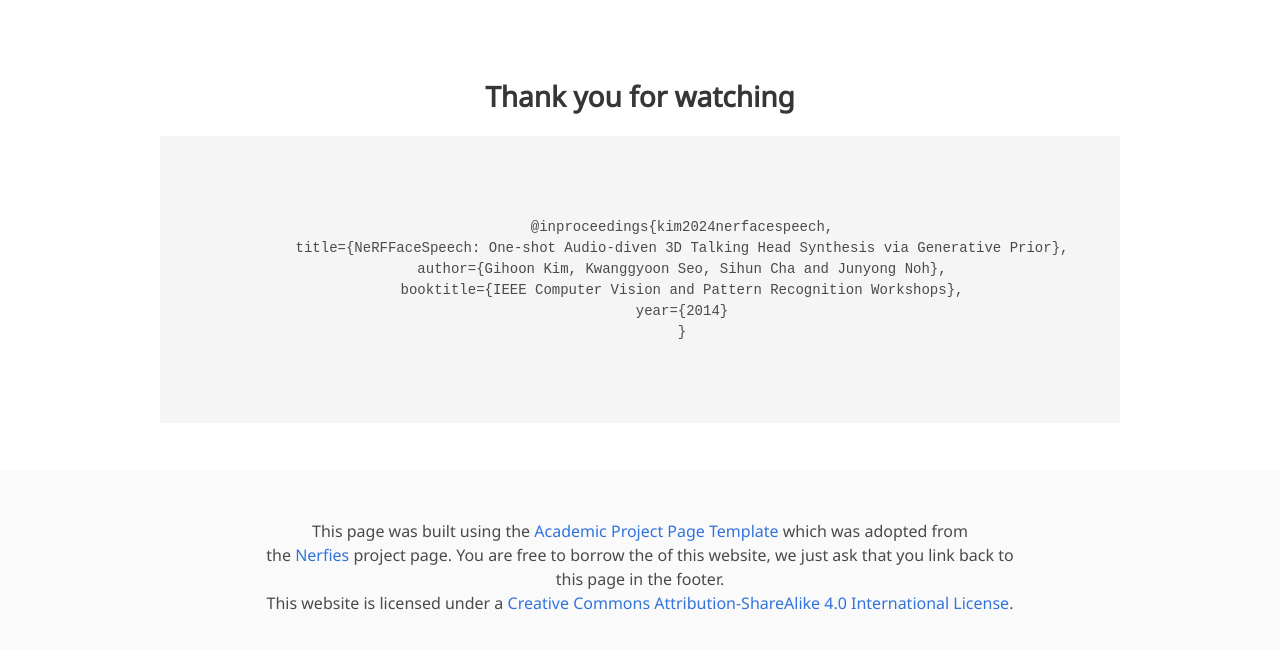
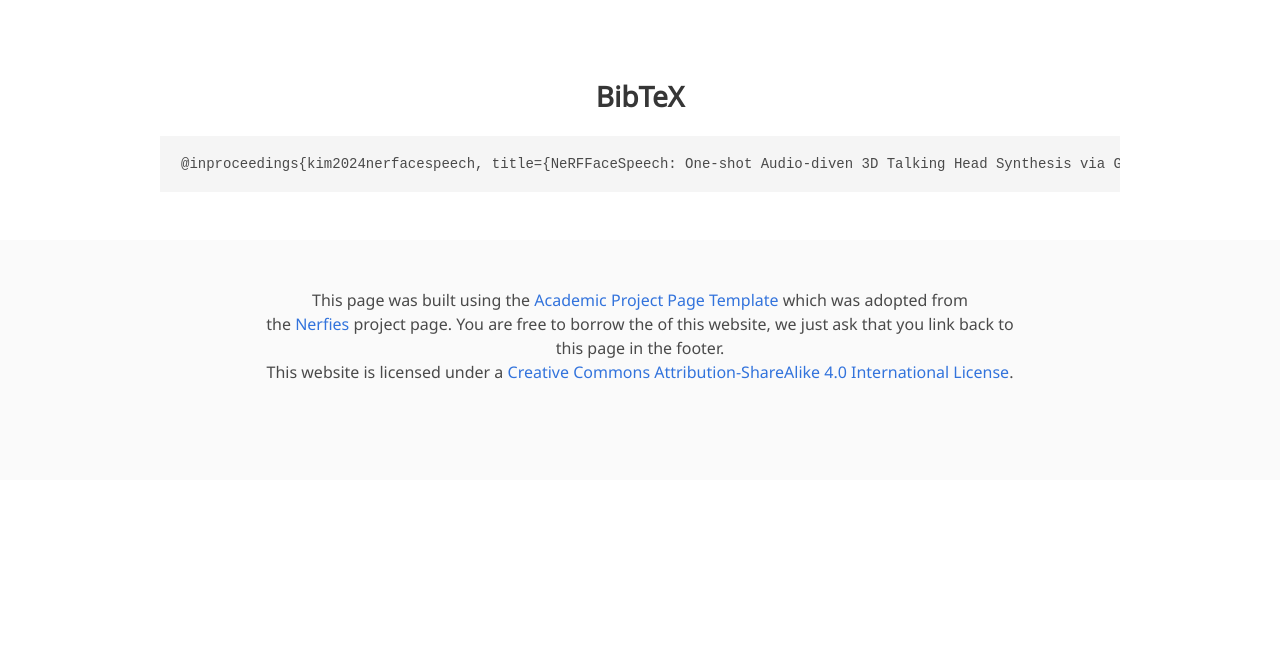
Before and after one commit to rlgnswk/NeRFFaceSpeech_ProjectPage, a plain HTML site: page index.html in a window 1280 px wide. Shown: the part 6467-7116 px from the top of the page. After the commit the page ends 6947 px from the top, so only its background shows below. Drawn offline with nearby package versions, Linux system fonts and the light colour scheme; no server answers; a script that the page names is missing; some icons are missing; a web font is replaced by a local one.

Commit message:
Update index.html

```diff
--- a/index.html
+++ b/index.html
@@ -474,29 +474,15 @@
 
 
 
-
-
 <!--BibTex citation -->
   <section class="section" id="BibTeX">
     <div class="container is-max-desktop content">
-      <h2 class="title">Thank you for watching</h2>
-      <div id="release-info">
-        <!-- 태그 정보가 여기에 동적으로 삽입됩니다 -->
-      </div>
-
-      <pre><code>
-        <div id="release-info">
-          @inproceedings{kim2024nerfacespeech,
-          title={NeRFFaceSpeech: One-shot Audio-diven 3D Talking Head Synthesis via Generative Prior},
-          author={Gihoon Kim, Kwanggyoon Seo, Sihun Cha and Junyong Noh},
-          booktitle={IEEE Computer Vision and Pattern Recognition Workshops},
-          year={2014}
-          }
-        </div>
-      </code></pre>
+      <h2 class="title">BibTeX</h2>
+      <pre><code>@inproceedings{kim2024nerfacespeech, title={NeRFFaceSpeech: One-shot Audio-diven 3D Talking Head Synthesis via Generative Prior}, author={Gihoon Kim, Kwanggyoon Seo, Sihun Cha and Junyong Noh}, booktitle={IEEE Computer Vision and Pattern Recognition Workshops},year={2014}}</code></pre>
     </div>
 </section>
 <!--End BibTex citation -->
+
 
 
 
```
